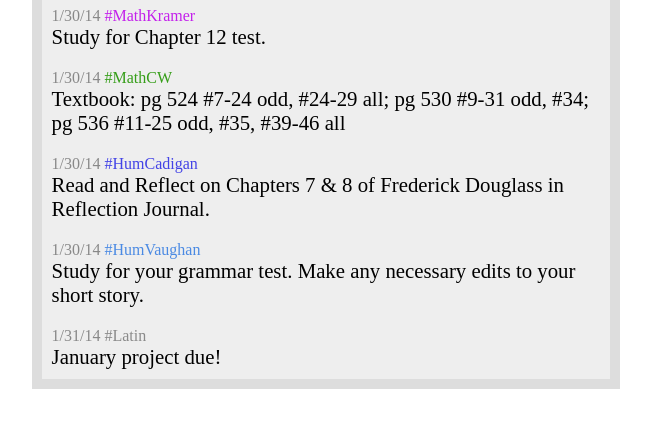
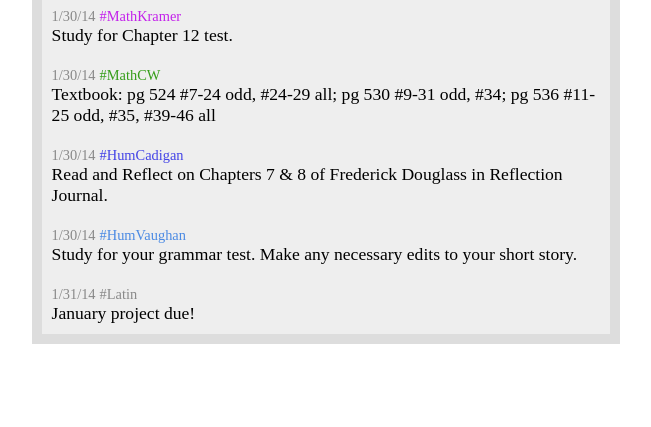
Before and after one commit to mytasks/mytasks.github.io, a plain HTML site: page index.html in a window 1280 px wide. Shown: the part 95-522 px from the top of the page, without its empty margins (314-965 px from the left). Drawn offline with nearby package versions, Linux system fonts and the light colour scheme; a web font is replaced by a local one.

Commit message:
Update style.css

```diff
--- a/style.css
+++ b/style.css
@@ -8,17 +8,17 @@ div {
 /* specific date selector */
 span:nth-of-type(1) {
   color: #888888;
-  font-size: 1em;
+  font-size: 0.9em;
 }
 
 /* specific class tag selector */
 span:nth-of-type(2) {
   color: #888888;
-  font-size: 1em;
+  font-size: 0.9em;
 }
 
 span:nth-of-type(3) {
-  font-size: 1.3em;
+  font-size: 1.1em;
 }
 
 #wrapper {
```
